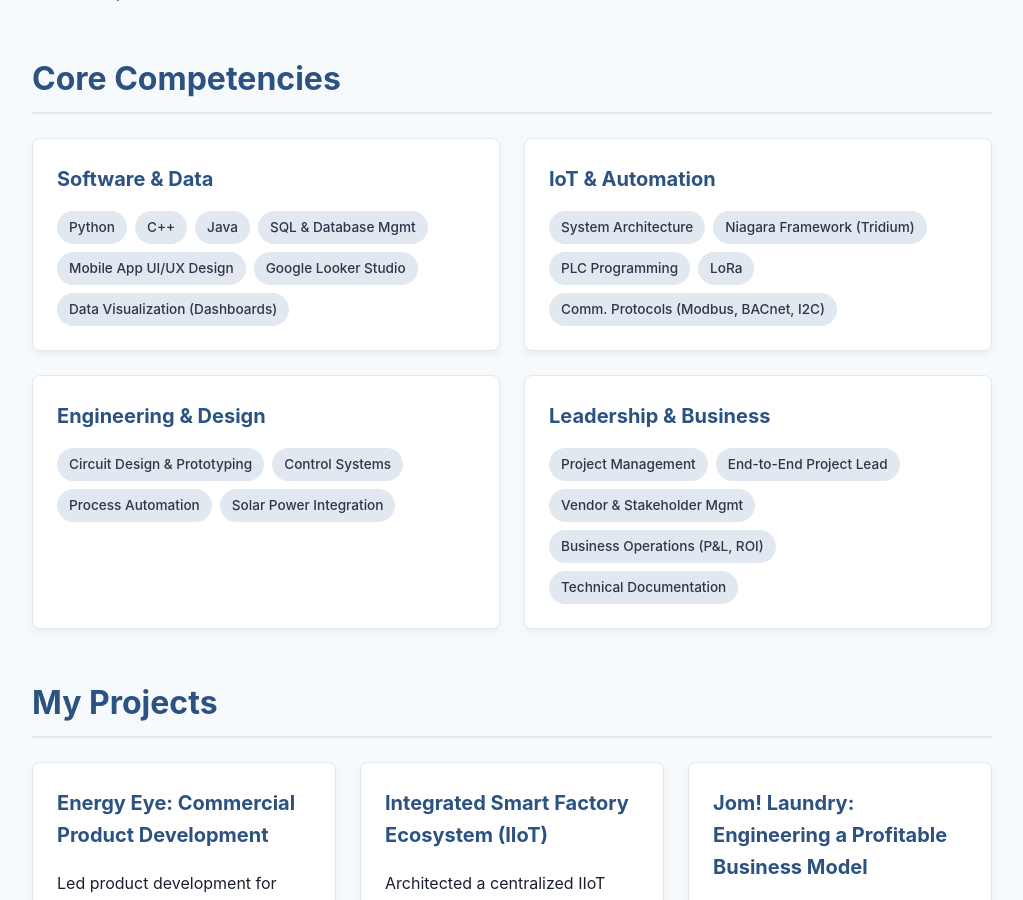
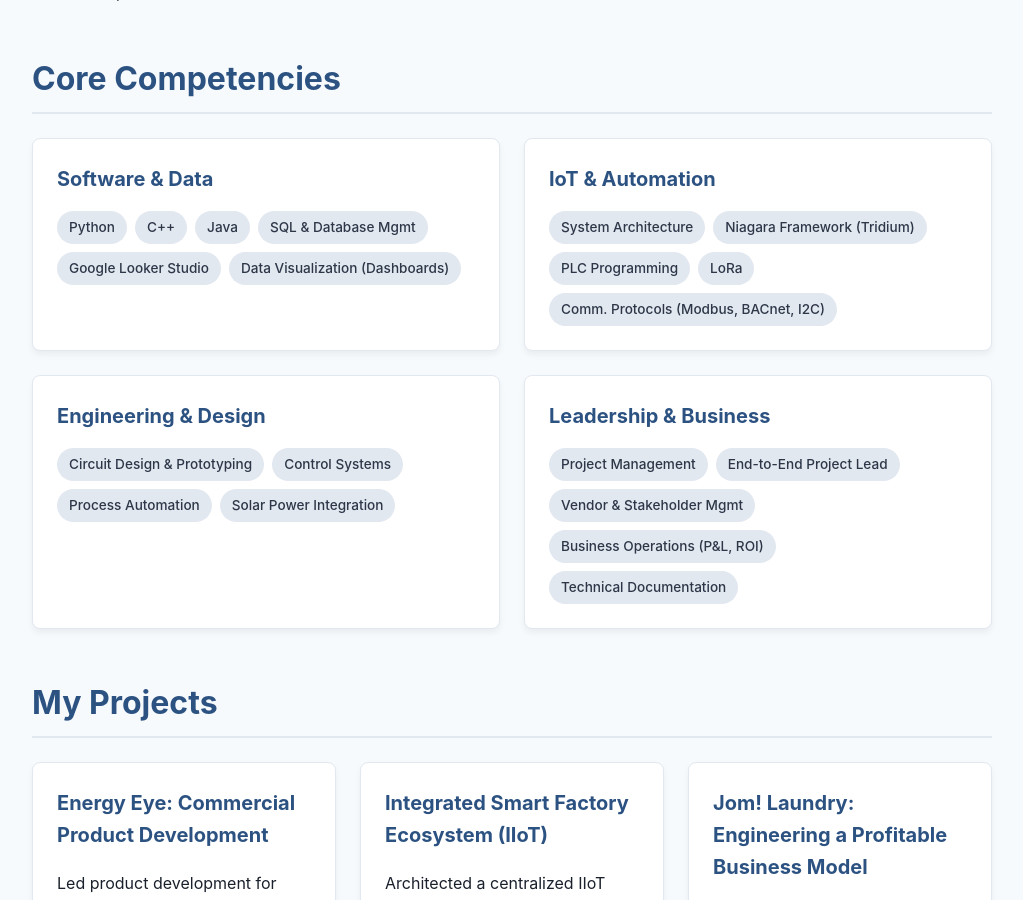
Before and after one commit to xion-xion/xion-xion.github.io, a Jekyll site: the page built from index.html, in a window 1280 px wide and 900 px high, scrolled down 992 px. Shown: the whole window, without its empty margins (128-1151 px from the left). Built offline with Jekyll 4.4.1, drawn with Linux system fonts in a browser that asks for light colours.

Commit message:
Refactor: Remove UI/UX skill from main page

```diff
--- a/index.html
+++ b/index.html
@@ -44,7 +44,6 @@ title: Home
                 <span class="skill-tag">C++</span>
                 <span class="skill-tag">Java</span>
                 <span class="skill-tag">SQL & Database Mgmt</span>
-                <span class="skill-tag">Mobile App UI/UX Design</span>
                 <span class="skill-tag">Google Looker Studio</span>
                 <span class="skill-tag">Data Visualization (Dashboards)</span>
             </div>
```
